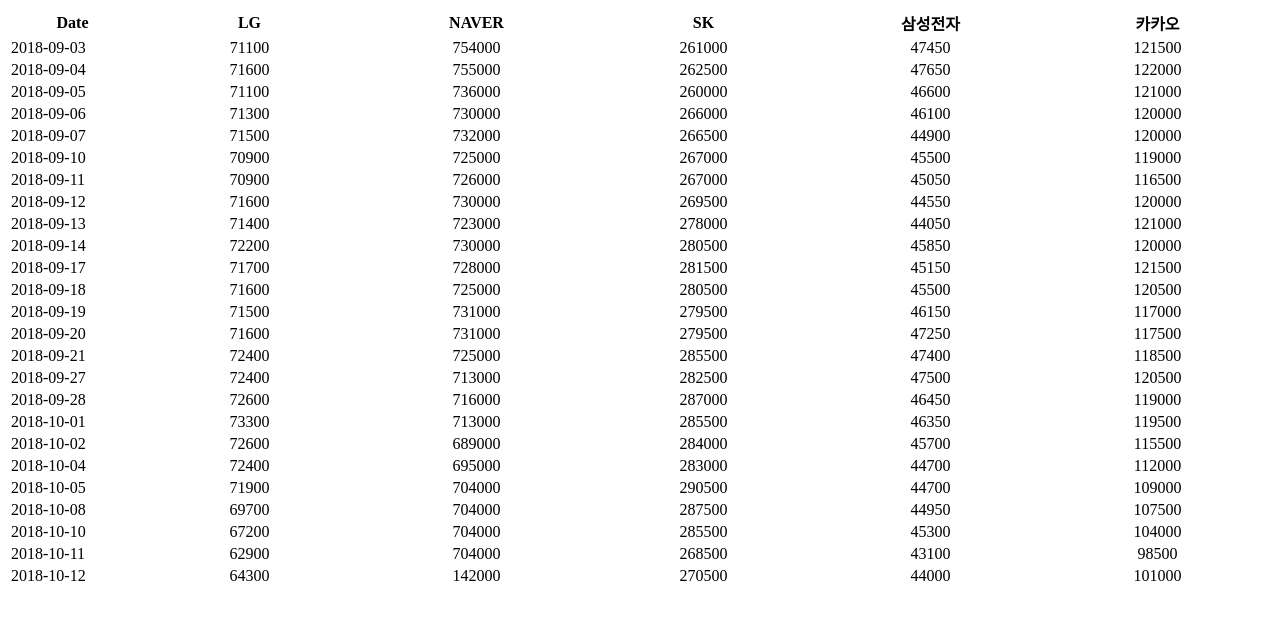
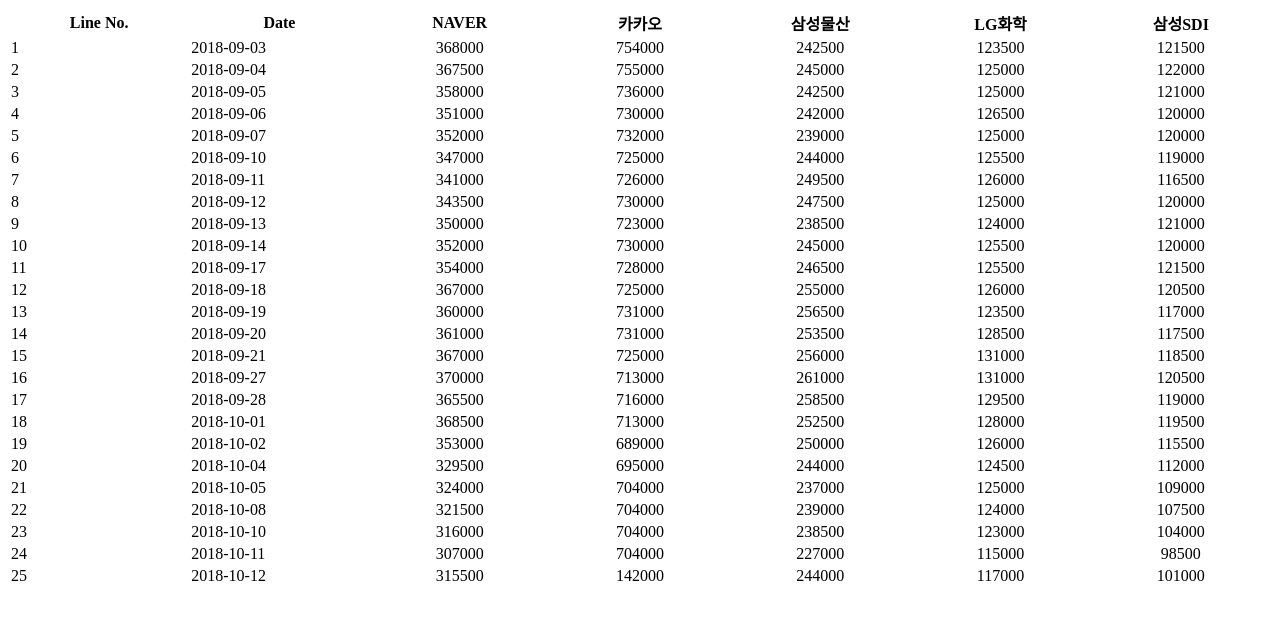
Before and after one commit to Kim-SuBin/WP2020, a plain HTML site: page StockPriceTable/index.html in a window 1280 px wide. Drawn offline with nearby package versions, Linux system fonts and the light colour scheme.

Commit message:
[Update] ♻ JS를 이용해서 특정 인덱스에 있는 name을 불러와서 thead 구성하는 형태로 변경

```diff
--- a/StockPriceTable/index.html
+++ b/StockPriceTable/index.html
@@ -1,50 +1,59 @@
 <!DOCTYPE html>
 <html lang="en">
+
 <head>
   <meta charset="utf-8" />
   <meta name="viewport" content="width=device-width, initial-scale=1.0" />
   <title>Running JavaScript</title>
   <script src="https://ajax.googleapis.com/ajax/libs/jquery/3.3.1/jquery.min.js"></script>
 </head>
+
 <body>
   <table style="width: 100%">
-      <thead>
-        <tr>
-          <th style="width: 10%">Date</th>
-          <th style="width: 18%">LG</th>
-          <th style="width: 18%">NAVER</th>
-          <th style="width: 18%">SK</th>
-          <th style="width: 18%">삼성전자</th>
-          <th style="width: 18%">카카오</th>
-        </tr>
-      </thead>
+    <thead id="thead"></thead>
     <tbody id="tbody"></tbody>
   </table>
 
   <script src="utils.js"></script>
   <script src="csvdata_all.js"></script>
   <script>
-      const selNames = ['LG', 'NAVER', 'SK', '삼성전자', '카카오'];
+    //const selNames = ['LG', 'NAVER', 'SK', '삼성전자', '카카오'];
     const csv = getCsvData();
     //console.log(csv);
     const json = csv2json(csv);
     //console.log(json[0]);
+
+    //17,06,16 번째에 있는 종목 불러오기 - 07번이 Naver여서 06번으로 불러왔습니다!
+    const selNames = ['NAVER', '카카오', json[17]['name'], json[6]['name'], json[16]['name']];
+
     const sel = filterName(json, 'name', selNames);
+    console.log(selNames);
     const rows = groupByDate(sel);
     console.log(rows);
+
+    let th = '<tr>' + '<th style="width: 10%">' + 'Line No.' + '</th>' + '<th style="width: 10%">' + 'Date' + '</th>';
+    console.log(selNames.length);
+    for (let i = 0; i < selNames.length; i++) {
+      th = th + '<th style="width: 10%">' + selNames[i] + '</th>';
+      console.log(selNames[i], th);
+    }
+    th += '</tr>';
+    console.log(th);
+    $('#thead').append(th);
 
     for (let i = 0; i < rows.length; i++) {// row count
       const da = rows[i]['date'];
       const cols = rows[i]['cols'];
 
-        let tabrow = '<tr>' + '<td style="width: 10%">' + da + '</td>';
+      let tabrow = '<tr>' + '<td style="width: 10%">' + (i + 1) + '</td>' + '<td style="width: 10%">' + da + '</td>';
       for (let j = 0; j < cols.length; j++) {// col count
         tabrow =
-            tabrow + '<td style="width:18%; text-align:center;">' + cols[j]['price'] + '</td>';
+          tabrow + '<td style="width:10%; text-align:center;">' + cols[j]['price'] + '</td>';
       }
       tabrow += '</tr>';
       $('#tbody').append(tabrow);// using jQuery
     }
   </script>
 </body>
+
 </html>
```
Lines whose indentation alone changed are shown as unchanged.
